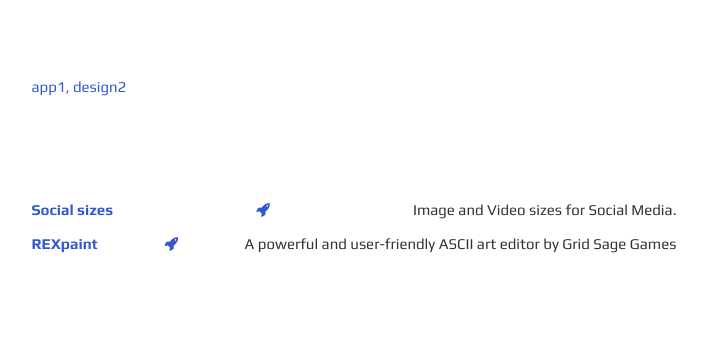
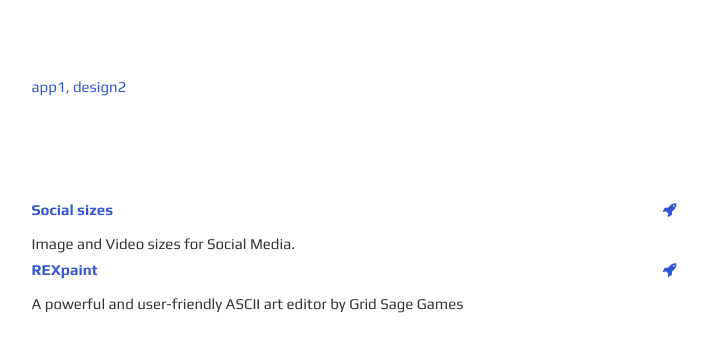
Before and after one commit to umtksa/links, a Jekyll site: the page built from index.html, in a window 1280 px wide. Shown: the top 352 px of the page, without its empty margins (286-994 px from the left). Built offline with Jekyll 4.4.1, drawn with Linux system fonts in a browser that asks for light colours.

Commit message:
Update index.html

```diff
--- a/index.html
+++ b/index.html
@@ -36,8 +36,9 @@ layout: default
         {% for post in site.posts %}
         <li>
 		<a href="{{ site.url }}{{ site.baseurl }}{{ post.url }}">{{ post.title }}</a><a href="{{ post.link }}" target="_blank"><i class="fa fa-rocket" aria-hidden="true"></i></a>
-            <p>{{ post.summary }}</p>
+
         </li>
+        <p>{{ post.summary }}</p>
         {% endfor %}
     </ul>
 </section>
```
